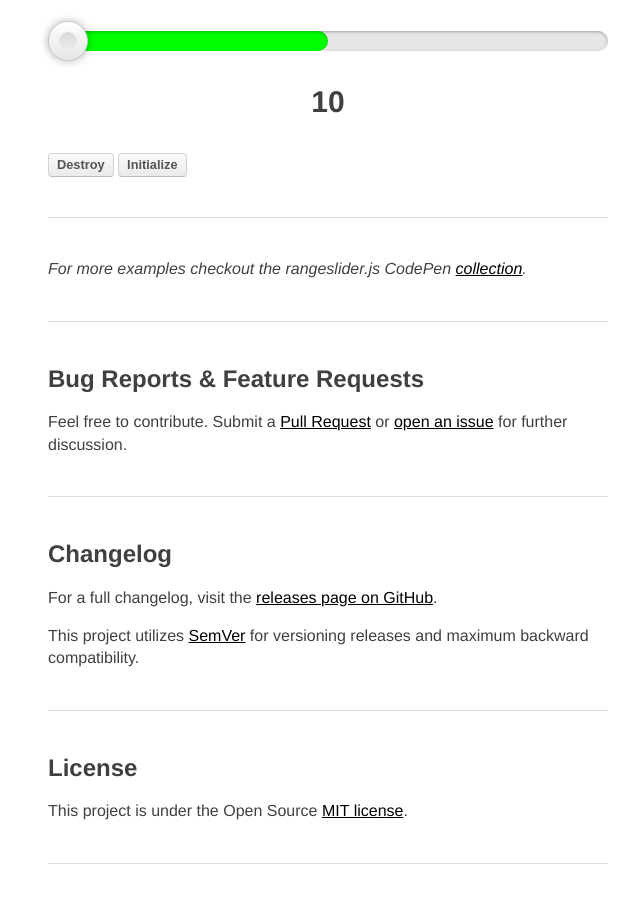
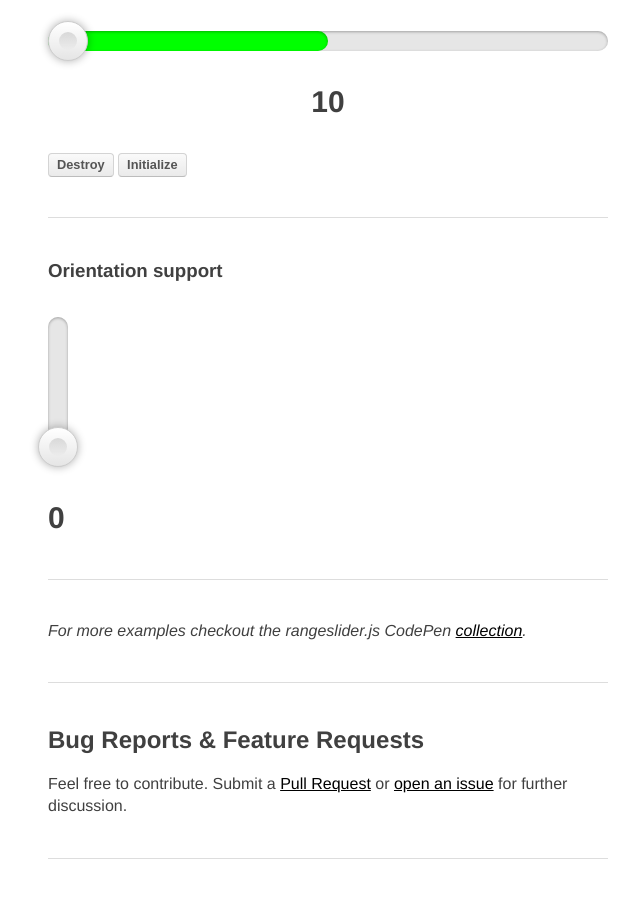
Before and after one commit to andreruffert/rangeslider.js, a Jekyll site: the page built from index.html, in a window 1280 px wide and 900 px high, scrolled down 3974 px. Shown: the whole window, without its empty margins (312-952 px from the left). Built offline with Jekyll 4.4.1, drawn with Linux system fonts in a browser that asks for light colours; nearby versions of some CDN libraries; comment, search, counter and statistics services are not loaded.

Commit message:
docs: add orientation example

```diff
--- a/index.html
+++ b/index.html
@@ -186,6 +186,15 @@ $('input[type="range"]').rangeslider({
 
     <hr>
 
+    <div id="js-example-orientation">
+        <h3>Orientation support</h3>
+        <br>
+        <input type="range" min="0" max="5" data-rangeslider data-orientation="vertical">
+        <output style="display:inline-block; margin-bottom: 0;"></output>
+    </div>
+
+    <hr>
+
     <i>For more examples checkout the rangeslider.js CodePen <a href="http://codepen.io/collection/oeBwH/" target="_blank">collection</a>.</i>
 </section>
 
```
